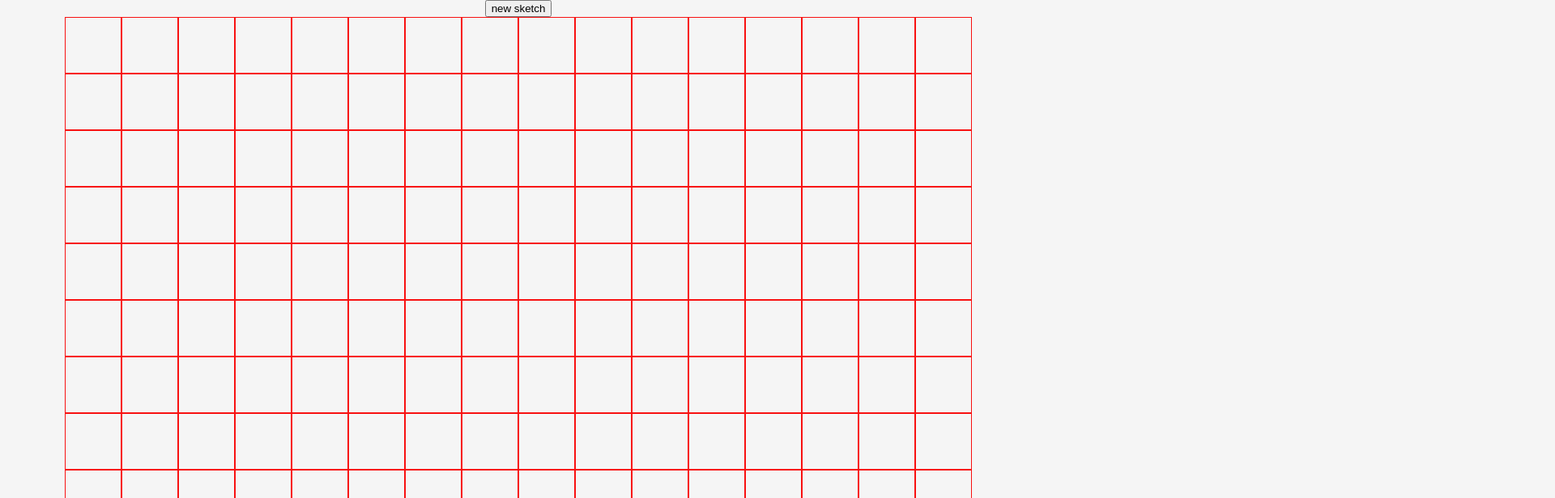
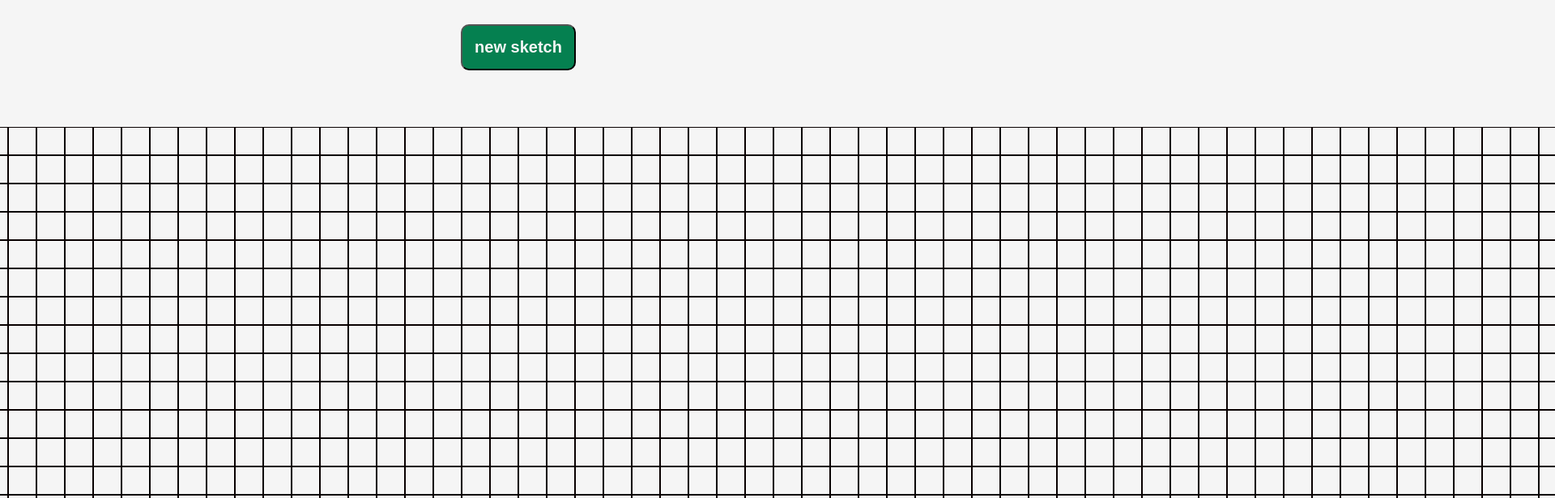
Before and after one commit to Dantedanette0/Project-Etch-a-Sketch, a plain HTML site: page index.html in a window 1280 px wide. Both pictures are taken after a click on the button "new sketch". Shown: the top 616 px of the page at 81% size, 1920 px wide, since content can reach past the window. Drawn offline with Linux system fonts and the light colour scheme.

Commit message:
css for button and some cosmetic changes to the website

```diff
--- a/main.js
+++ b/main.js
@@ -39,5 +39,5 @@ const new_sktech_button = document.querySelector('.new-sketch');
 
 new_sktech_button.addEventListener('click', () => {
     remove_grid();
-    create_grid(16,16);
+    create_grid(128,128);
 });
--- a/style.css
+++ b/style.css
@@ -6,11 +6,13 @@ body {
   align-items: center;
   margin: 0;
   background: #f5f5f5;
+  gap: 10px;
 }
 
 .container {
   display: flex;
   flex-direction: column;
+  margin: 30px;
 }
 
 .row {
@@ -19,8 +21,18 @@ body {
 
 .cell {
   display: flex;
-  width: 70px;
-  height: 70px;
-  border: 1px solid #f81111;
+  width: 35px;
+  height: 35px;
+  border: 1px solid #080000;
   box-sizing: border-box;
 }
+
+.new-sketch{
+    background-color: #058050;
+    color: #f5f5f5;
+    font-size: 20px;
+    font-weight: 900;
+    padding: 15px;
+    border-radius: 10px;
+    margin: 30px;
+}
```
